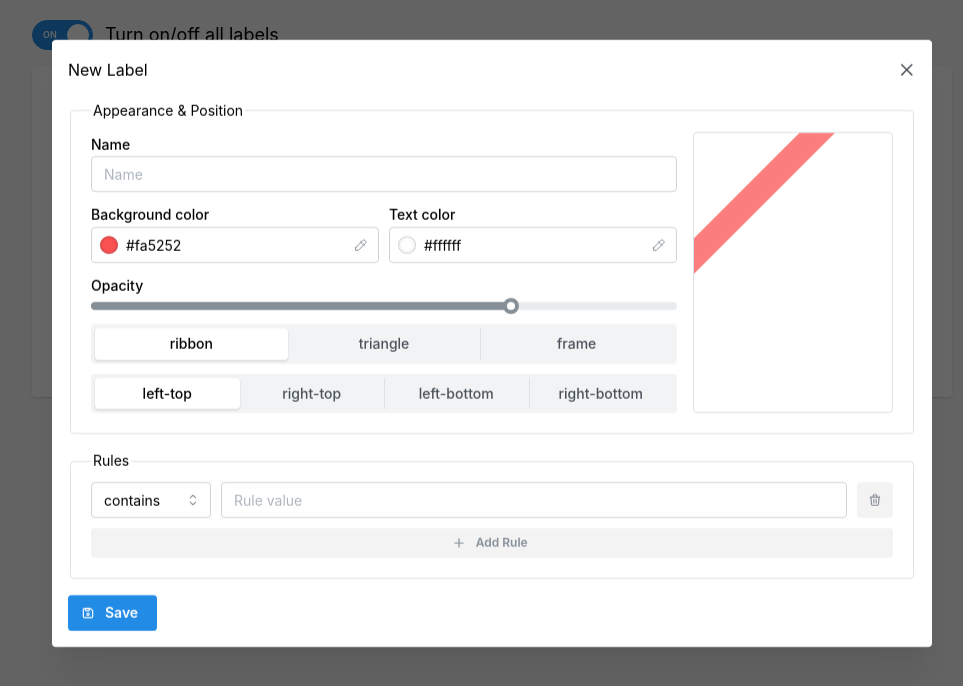
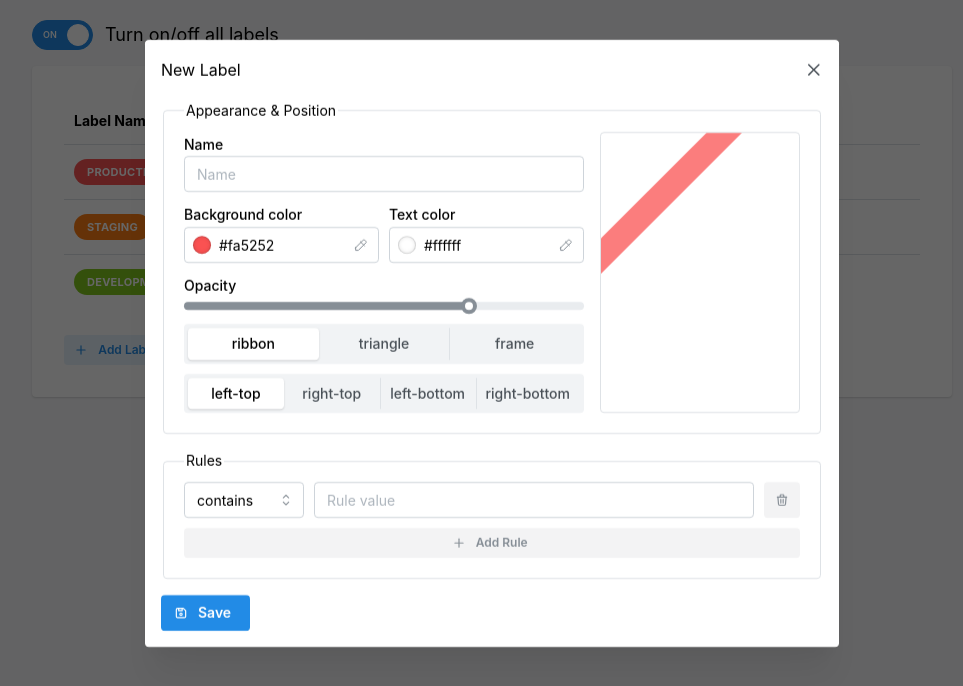
Before and after one commit to nzx-Lewis/web-labeler, a React (Vite) app: page / in a window 1280 px wide. Both pictures are taken after a click on the button "Add Label". Shown: the top 686 px of the page, without its empty margins (148-1111 px from the left). Built offline with nearby package versions, Linux system fonts and the light colour scheme.

Commit message:
frame shape

```diff
--- a/src/Components/Label/EditForm/index.tsx
+++ b/src/Components/Label/EditForm/index.tsx
@@ -74,7 +74,7 @@ function LabelEditForm({ label, dispatch, onSave }: LabelEditFormProps) {
     >
       <Fieldset legend="Appearance & Position">
         <Group align="stretch" wrap="nowrap">
-          <Stack gap="xs">
+          <Stack gap="xs" style={{ width: "400px" }}>
             <TextInput
               label="Name"
               placeholder="Name"
--- a/src/Components/Label/Preview/index.tsx
+++ b/src/Components/Label/Preview/index.tsx
@@ -25,7 +25,7 @@ function LabelPreview({ label }: LabelPreviewProps) {
           } as React.CSSProperties
         }
       >
-        {label.name}
+        {label.shape !== "frame" && label.name}
       </div>
     </Card>
   );
--- a/src/contentScript/index.ts
+++ b/src/contentScript/index.ts
@@ -68,7 +68,7 @@ class EnvLabel {
     this.labelElement.className = classes.label;
     this.labelElement.classList.add(classes?.[label.shape]);
     this.labelElement.classList.add(classes?.[label.position]);
-    this.labelElement.innerHTML = label.name;
+    this.labelElement.innerHTML = label.shape === "frame" ? "" : label.name;
     this.labelElement.style.setProperty("--label-text-color", label.textColor);
     this.labelElement.style.setProperty(
       "--label-opacity",
```
